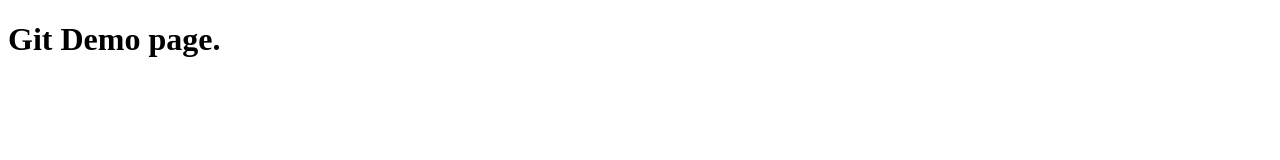
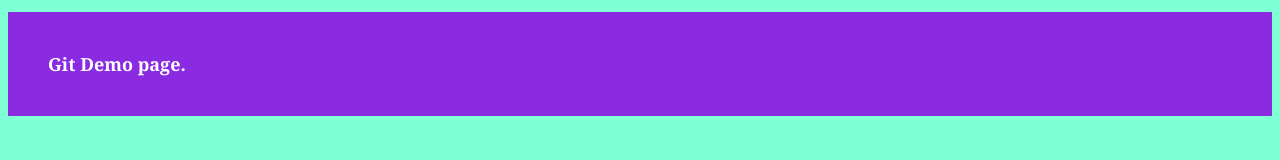
Before and after one commit to okeyobia/my-git-app, a plain HTML site: page index.html in a window 1280 px wide. Drawn offline with Linux system fonts and the light colour scheme.

Commit message:
add style

```diff
--- a/index.html
+++ b/index.html
@@ -3,6 +3,7 @@
   <head>
     <meta charset="UTF-8" />
     <meta name="viewport" content="width=device-width, initial-scale=1.0" />
+    <link rel="stylesheet" href="style.css" />
     <title>Document</title>
   </head>
   <body>
--- /dev/null
+++ b/style.css
@@ -0,0 +1,11 @@
+body {
+  font-family: Georgia, "Times New Roman", Times, serif;
+  background-color: aquamarine;
+}
+
+h1 {
+  background-color: blueviolet;
+  font-size: large;
+  color: #fff;
+  padding: 2.5rem;
+}
```
